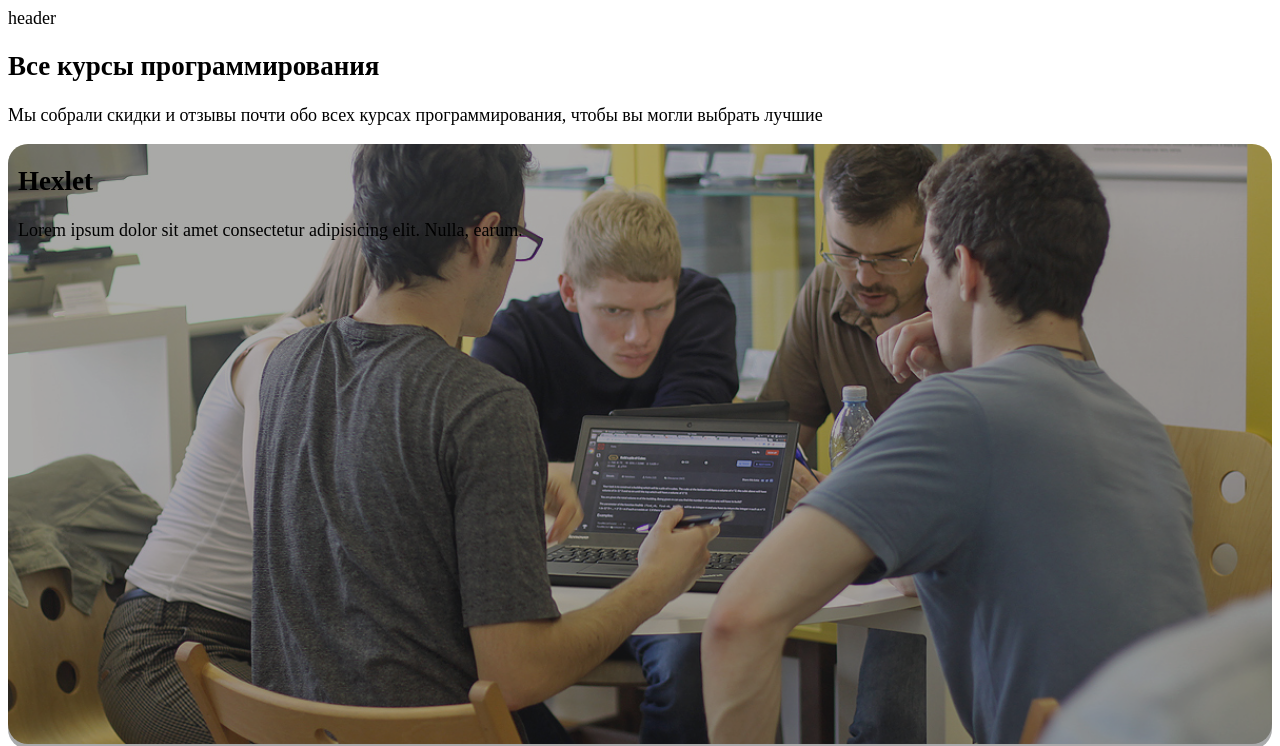
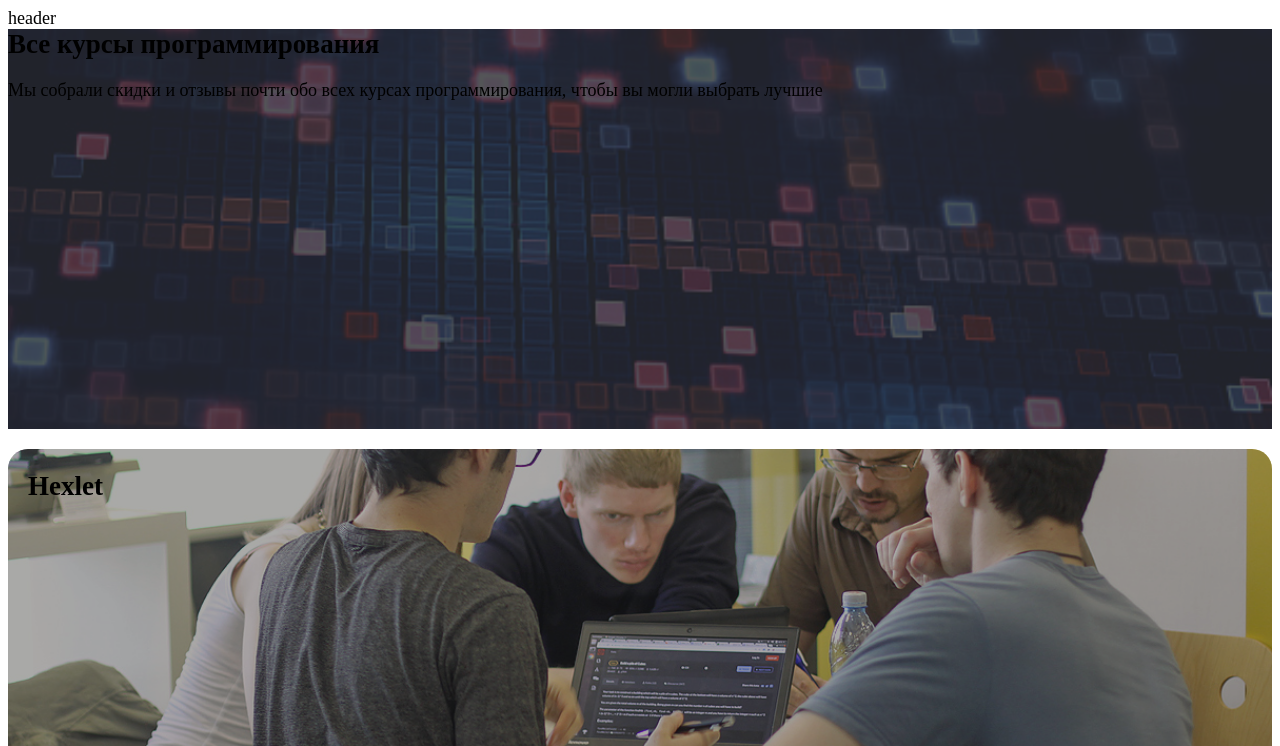
Before and after one commit to SergeiAmpilov/all-courses-frontend, a website built with webpack: page src/index.html in a window 1280 px wide. Shown: the top 746 px of the page. Built offline with nearby package versions, Linux system fonts and the light colour scheme; files whose address does not match are found by name.

Commit message:
style for promo section

```diff
--- a/src/index.html
+++ b/src/index.html
@@ -16,10 +16,13 @@
     </div>
   </header>
   <main>
-    <section>
-      <div class="container">
-        <h1 class="flow-text1">Все курсы программирования</h1>
-        <p>Мы собрали скидки и отзывы почти обо всех курсах программирования, чтобы вы могли выбрать лучшие</p>
+    <!-- https://demo.w3layouts.com/demos_new/template_demo/18-03-2021/study-course-starter-demo_Free/1612283260/web/index.html?_gl=1*ukhbs*_ga*MzgyMjEwMjYuMTY4MDI4Nzk1Nw..*_ga_EGV5GTJEP5*MTY4MDQxNTY0NS4zLjEuMTY4MDQxNjI0NS4wLjAuMA..*_ga_9HSZ46TKMQ*MTY4MDQxNTY0NS4zLjEuMTY4MDQxNjI0NS4wLjAuMA..&_ga=2.5532851.1212181575.1680415646-38221026.1680287957 -->
+    <section class="promo">
+      <div class="promo__mask valign-wrapper">
+        <div class="container">
+          <h1 class="center promo__title">Все курсы программирования</h1>
+          <p class="center promo__subtitle">Мы собрали скидки и отзывы почти обо всех курсах программирования, чтобы вы могли выбрать лучшие</p>
+        </div>
       </div>
     </section>
 
--- a/src/style/card/__group/_content/card__group_content.css
+++ b/src/style/card/__group/_content/card__group_content.css
@@ -3,5 +3,10 @@
   top: 0;
   left: 0;
   z-index: 2;
-  padding: 0 10px;
+  padding: 0 20px 20px;
+
+  display: flex;
+  flex-direction: column;
+  justify-content: space-between;
+  height: 100%
 }
--- a/src/style/card/__group/card__group.css
+++ b/src/style/card/__group/card__group.css
@@ -1,5 +1,6 @@
 .card__group {
   position: relative;
+  margin: 20px 0;
 }
 
 .card__group:hover::after {
@@ -21,3 +22,9 @@
   z-index: 1;
   transition: background 1s linear;
 }
+
+@media screen and (max-width: 600px) {
+  .card__group {
+    margin: 10px 0;
+  }
+}
--- a/src/style/card/__image/card__image.css
+++ b/src/style/card/__image/card__image.css
@@ -5,7 +5,7 @@
   top: 0;
   bottom: 0;
   width: 100%;
-  height: 600px;
+  height: 400px;
   object-fit: cover;
   border-radius: 20px;
 }
--- a/src/style/h/h.css
+++ b/src/style/h/h.css
@@ -9,9 +9,3 @@
     font-size: 2.2rem;
   }
 }
-
-
-/* fix some style of materialize css*/
-.row {
-  /* margin-bottom: 0; */
-}
--- a/src/style/index.css
+++ b/src/style/index.css
@@ -1,5 +1,9 @@
 @import url(./h/h.css);
 @import url(./body/body.css);
+@import url(./promo/promo.css);
+@import url(./promo/__mask/promo__mask.css);
+@import url(./promo/__title/promo__title.css);
+@import url(./promo/__subtitle/promo__subtitle.css);
 @import url(./card/__group/card__group.css);
 @import url(./card/__image/card__image.css);
 @import url(./card/__group/_content/card__group_content.css);
--- /dev/null
+++ b/src/style/promo/__mask/promo__mask.css
@@ -0,0 +1,11 @@
+.promo__mask {
+  background: rgba(42, 44, 47, 0.8);
+  min-height: 400px;
+}
+
+
+@media screen and (max-width: 600px) {
+  .promo__mask {
+    min-height: 300px;
+  }
+}
--- /dev/null
+++ b/src/style/promo/__subtitle/promo__subtitle.css
@@ -0,0 +1,3 @@
+.promo__subtitle {
+  margin: 20px 0 0;
+}
--- /dev/null
+++ b/src/style/promo/__title/promo__title.css
@@ -0,0 +1,3 @@
+.promo__title {
+  margin: 0;
+}
--- /dev/null
+++ b/src/style/promo/promo.css
@@ -0,0 +1,4 @@
+.promo {
+  background-image: url(./../../images/background.jpg);
+  background-size: cover;
+}
```
Also changed, not shown: src/images/background.jpg (added).
